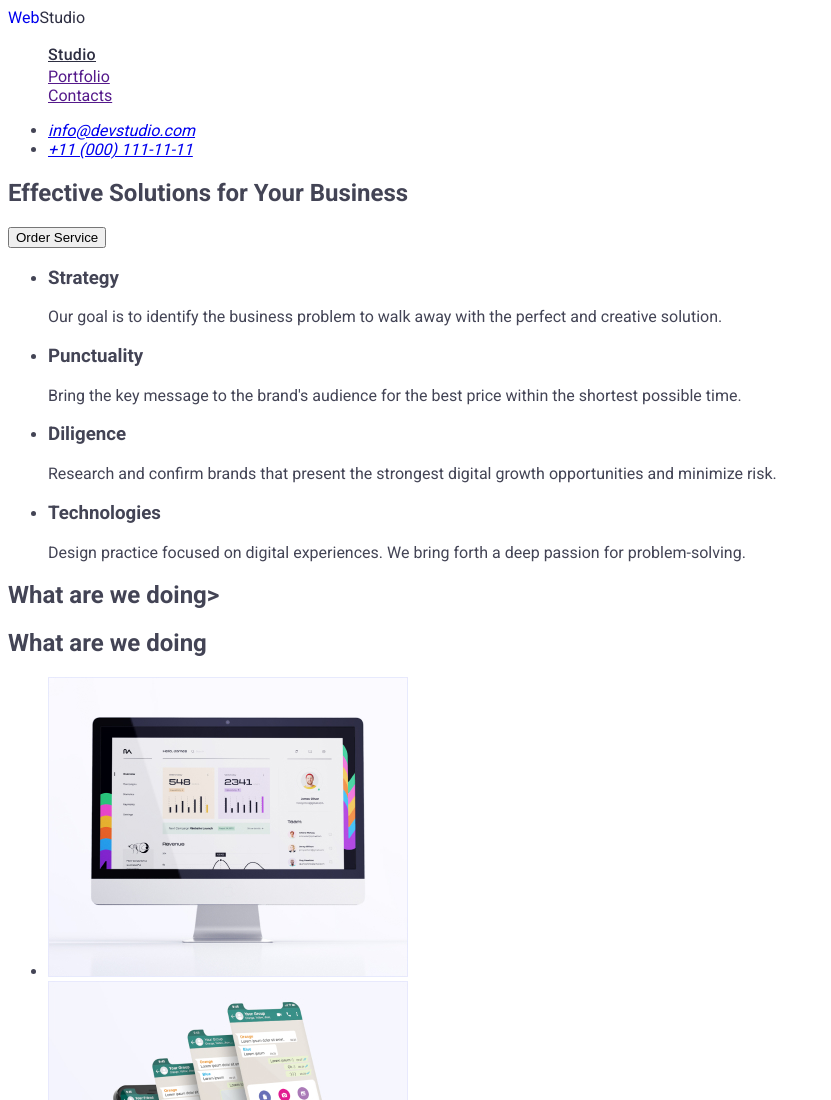
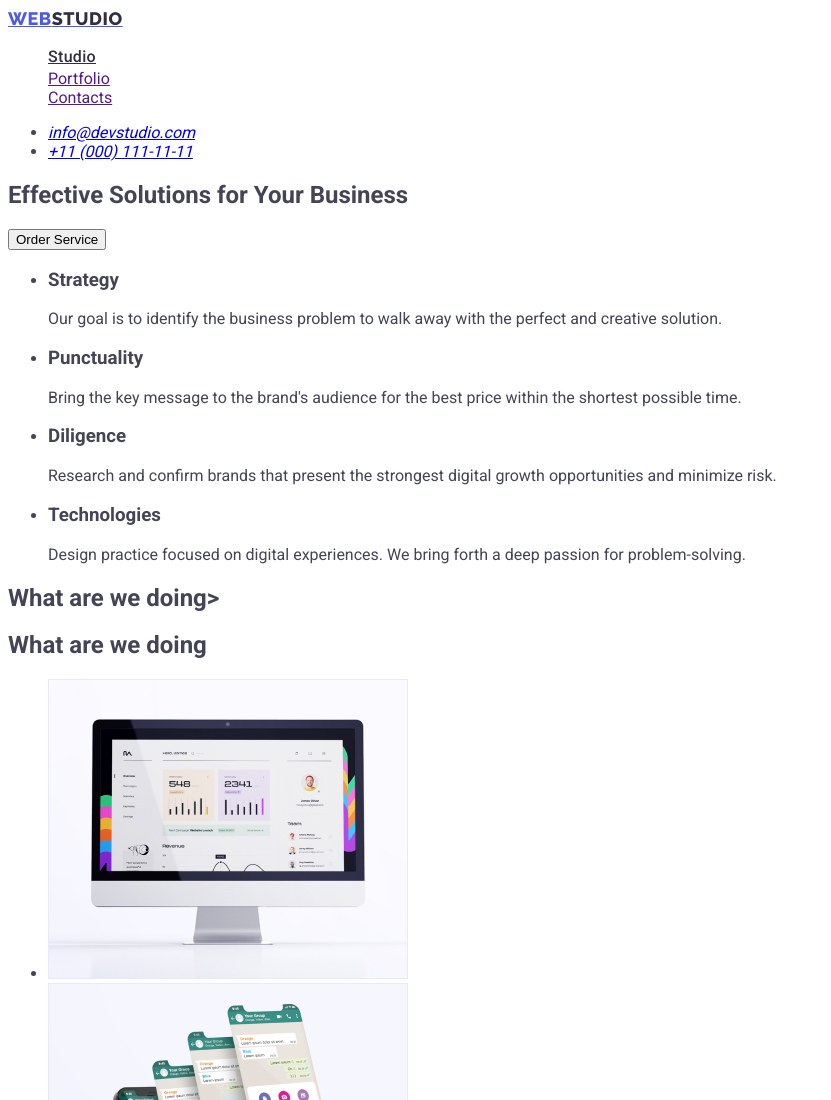
Before and after one commit to Iuliaaaaaaa/goit-markup-hw-02, a plain HTML site: page index.html in a window 1280 px wide. Shown: the top 1100 px of the page, without its empty margins (0-831 px from the left). Drawn offline with Linux system fonts and the light colour scheme.

Commit message:
лллллл

```diff
--- a/index.html
+++ b/index.html
@@ -13,7 +13,7 @@
 <body>
   <header>
     <nav >
-     <a  href="./index.html" class="link" class="logo"  >Web<span>Studio</span> </a>
+     <a  href="./index.html" class="logo" class="link">Web<span>Studio</span> </a>
      <ul class="list">
         <li><a href="./index.html" class="link-list" class="link" >Studio</a></li>
         <li><a href="">Portfolio</a></li>
```
